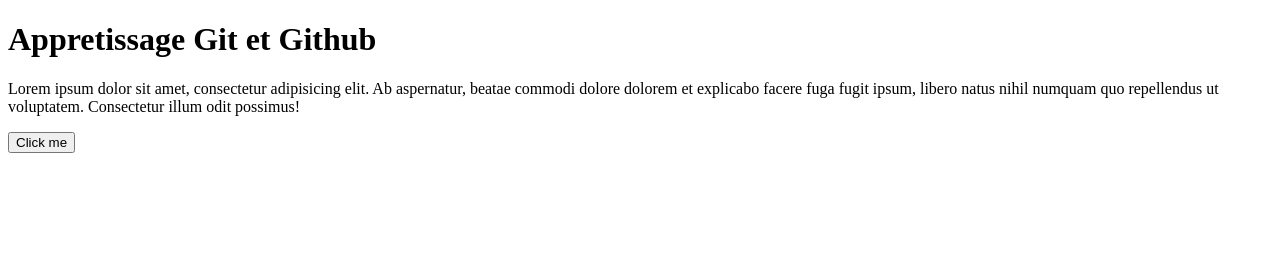
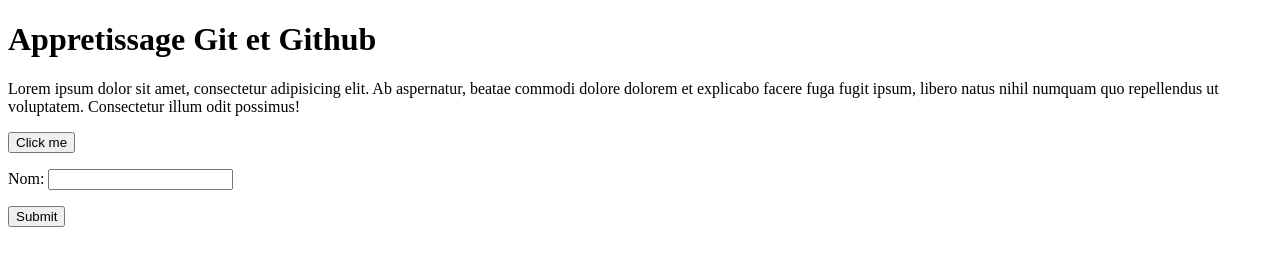
Before and after one commit to Persie-Foreign/git_store, a plain HTML site: page index.html in a window 1280 px wide. Drawn offline with Linux system fonts and the light colour scheme.

Commit message:
project creation

```diff
--- a/index.html
+++ b/index.html
@@ -13,5 +13,12 @@
   Consectetur illum odit possimus!
 </p>
 <button>Click me</button>
+<form action="">
+    <p>
+        <label for="nom">Nom:</label>
+        <input type="text" id="nom" name='nom'>
+    </p>
+    <button>Submit</button>
+</form>
 </body>
 </html>
```
